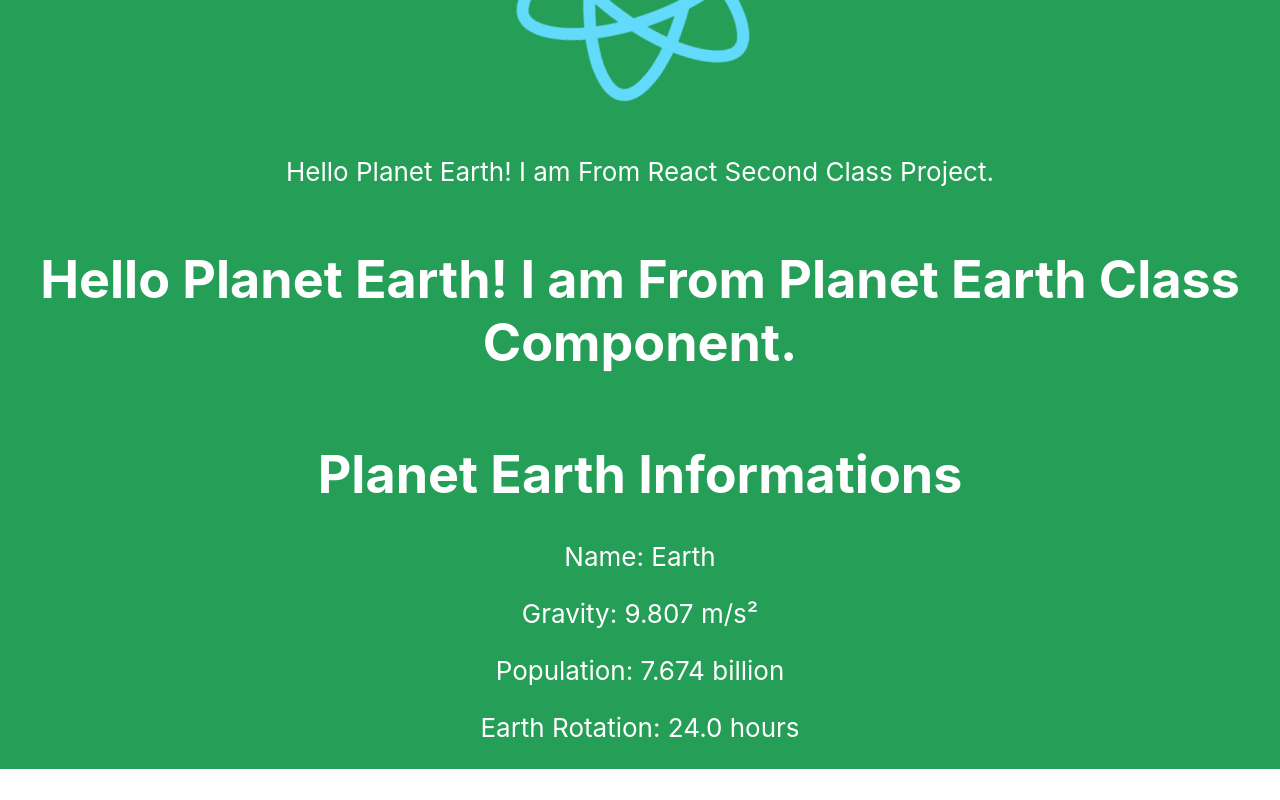
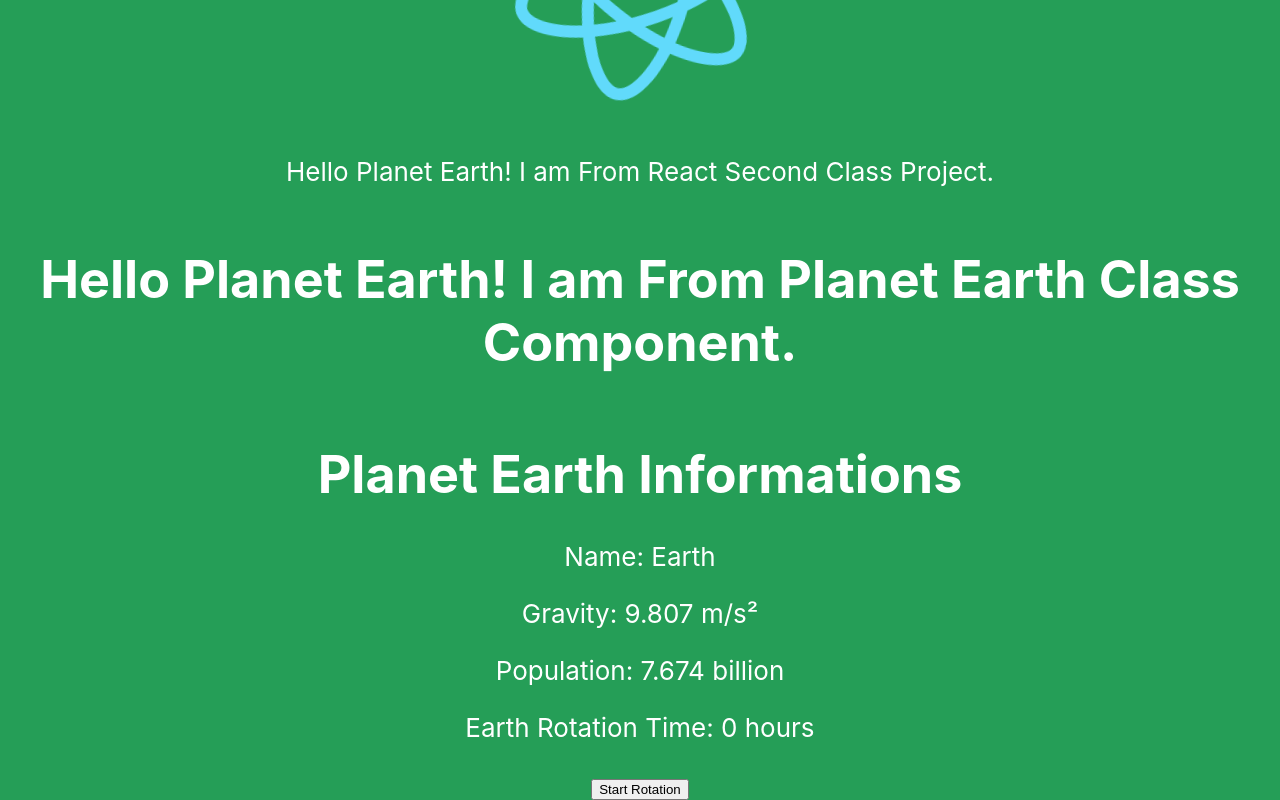
Before and after one commit to iammdsafin/learnathon-2-react, a React (Create React App) app in the folder class-2/class-two-project/: page / in a window 1280 px wide. Shown: the part 190-990 px from the top of the page. Before the commit the page ends 959 px from the top, so only its background shows below. Built offline with nearby package versions, Linux system fonts and the light colour scheme.

Commit message:
conditional rendering added

```diff
--- a/class-2/class-two-project/src/App.js
+++ b/class-2/class-two-project/src/App.js
@@ -1,7 +1,7 @@
-import logo from './logo.svg';
-import './App.css';
-import { PlanetEarthClassComponent } from './components/PlanetEarthClassComponent';
-import { PropsFunctionalComponent } from './components/PropsFunctionalComponent';
+import logo from "./logo.svg";
+import "./App.css";
+import { PlanetEarthClassComponent } from "./components/PlanetEarthClassComponent";
+import { PropsFunctionalComponent } from "./components/PropsFunctionalComponent";
 
 function App() {
   return (
@@ -9,14 +9,13 @@ function App() {
     <div className="App">
       <header className="App-header">
         <img src={logo} className="App-logo" alt="logo" />
-        <p>
-          Hello Planet Earth! I am From React Second Class Project.
-        </p>
-        <PlanetEarthClassComponent/>
+        <p>Hello Planet Earth! I am From React Second Class Project.</p>
+        <PlanetEarthClassComponent />
         <PropsFunctionalComponent
-          name = {'Earth'}
-          gravity = {'9.807 m/s²'}
-          population = {'7.674 billion'}
+          name={"Earth"}
+          gravity={"9.807 m/s²"}
+          population={"7.674 billion"}
+          isEarthRotating={false}
         />
       </header>
     </div>
--- a/class-2/class-two-project/src/components/PropsFunctionalComponent.js
+++ b/class-2/class-two-project/src/components/PropsFunctionalComponent.js
@@ -2,7 +2,8 @@ import { useState } from "react";
 
 export function PropsFunctionalComponent(props) {
   //usindg state in functional component
-  const [rotation, setCount] = useState("24.0 hours");
+  const [rotation, setTime] = useState("0 hours");
+  const [isEarthRotating, startEarthRotating] = useState(props.isEarthRotating);
 
   return (
     <div>
@@ -10,7 +11,22 @@ export function PropsFunctionalComponent(props) {
       <p>Name: {props.name}</p>
       <p>Gravity: {props.gravity}</p>
       <p>Population: {props.population}</p>
-      <p>Earth Rotation: {rotation}</p>
+      <p>Earth Rotation Time: {rotation}</p>
+      {isEarthRotating ? (
+        <button
+          onClick={() => {
+            setTime("0 hours");
+            startEarthRotating(false);
+          }}
+        > Stop Rotation </button>
+      ) : (
+        <button
+          onClick={() => {
+            setTime("24.0 hours");
+            startEarthRotating(true);
+          }}
+        > Start Rotation </button>
+      )}
     </div>
   );
 }
```
